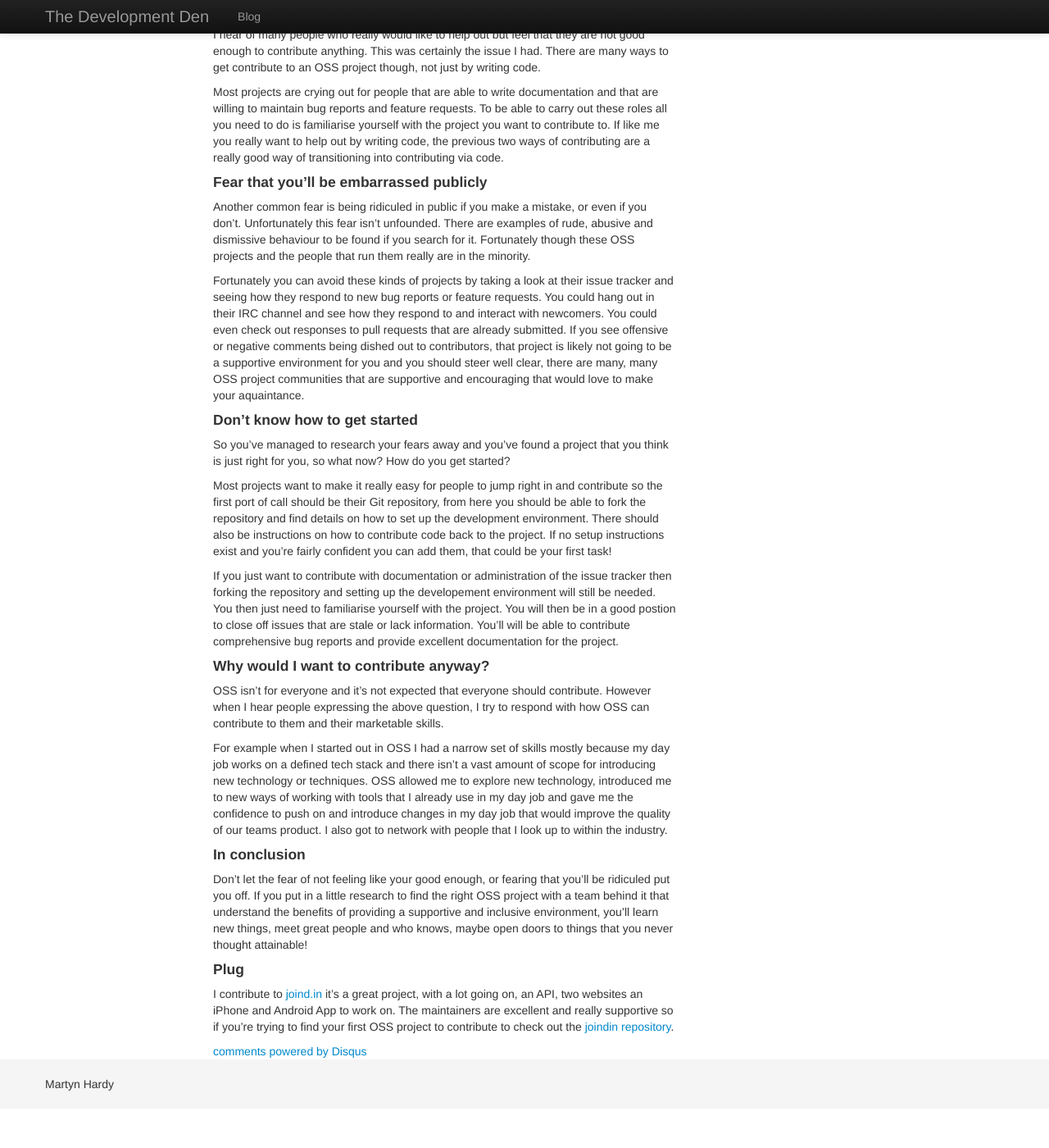
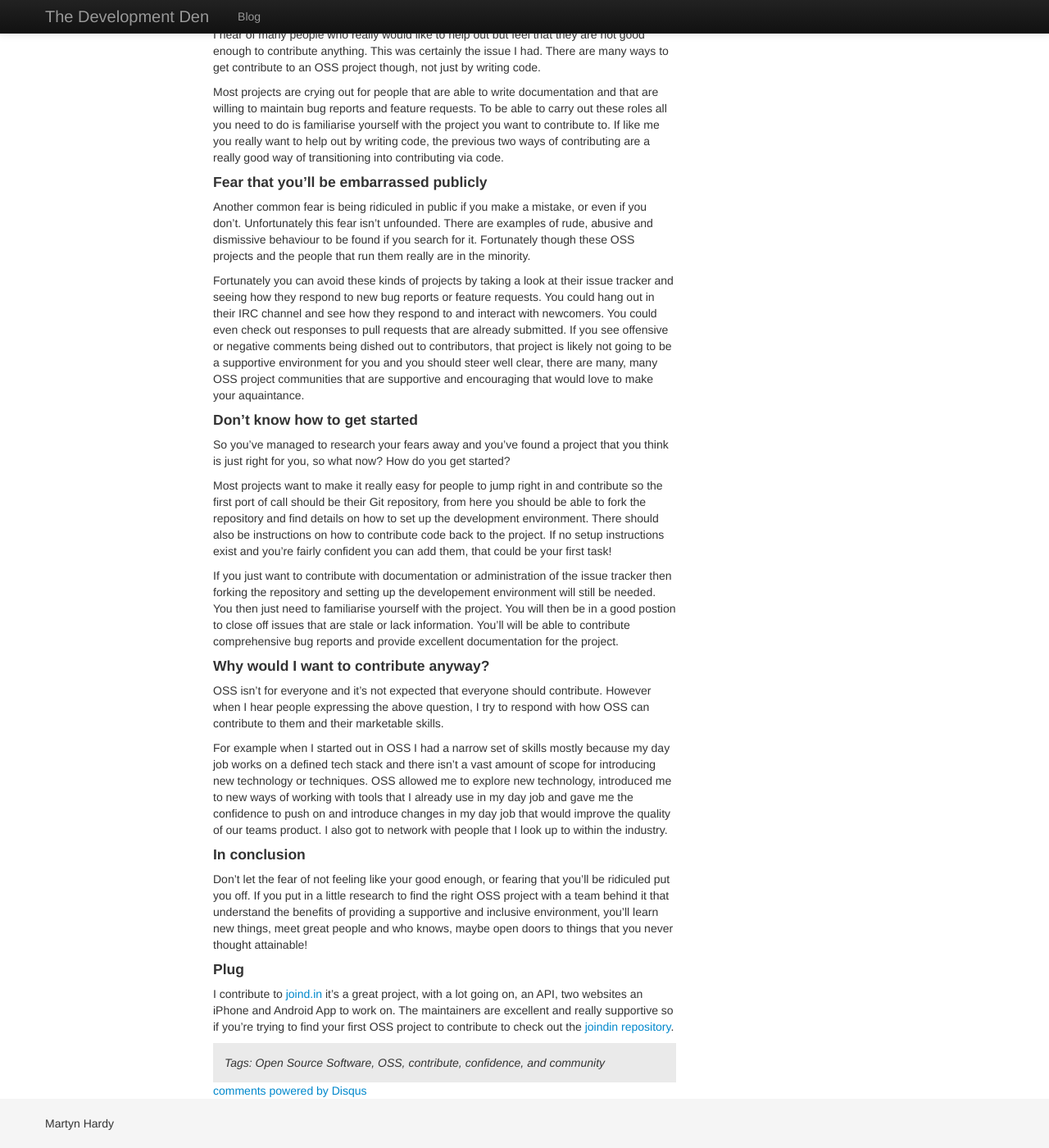
Before and after one commit to martynthewolf/martynthewolf.github.io, a Jekyll site: the page built from _posts/2014-04-16-Getting-Started-In-Open-Source-Development.markdown, in a window 1280 px wide and 1400 px high, scrolled down 318 px. Shown: the whole window at 82% size. Built offline with Jekyll 4.4.1, drawn with Linux system fonts in a browser that asks for light colours; nearby versions of some CDN libraries; comment, search, counter and statistics services are not loaded; before the commit the page ends 1670 px from its top, so only the background shows below that.

Commit message:
Add tags to posts, add a bit of styling for them

```diff
--- a/_layouts/post.html
+++ b/_layouts/post.html
@@ -2,11 +2,17 @@
 layout: default
 ---
 <h2>{{ page.title }}</h2>
+
 <p class="meta">{{ page.date | date_to_string }}</p>
 
 <div class="post">
-{{ content }}
+    {{ content }}
 </div>
+
+<div class="tags">
+    <p>Tags: {{ page.tags | array_to_sentence_string }}</p>
+</div>
+
 <div id="disqus_thread"></div>
 <script type="text/javascript">
     /* * * CONFIGURATION VARIABLES: EDIT BEFORE PASTING INTO YOUR WEBPAGE * * */
--- a/_posts/2014-04-16-Getting-Started-In-Open-Source-Development.markdown
+++ b/_posts/2014-04-16-Getting-Started-In-Open-Source-Development.markdown
@@ -3,6 +3,12 @@ layout: post
 title:  "Getting Started in Open Source Software Development (OSS)"
 date:   2014-04-16 19:23:22
 categories: Open Source Software
+tags:
+- Open Source Software
+- OSS
+- contribute
+- confidence
+- community
 ---
 
 I want to start first by talking about some common fears I hear from people who want to contribute
--- a/css/bootstrap/css/custom.css
+++ b/css/bootstrap/css/custom.css
@@ -27,3 +27,13 @@ body {
 a:hover {
     text-decoration:none;
 }
+
+.tags {
+   font-style:italic;
+   background-color: #EAEAEA;
+   padding: 1em;
+}
+
+.tags p {
+    margin-bottom: 0;
+}
```
